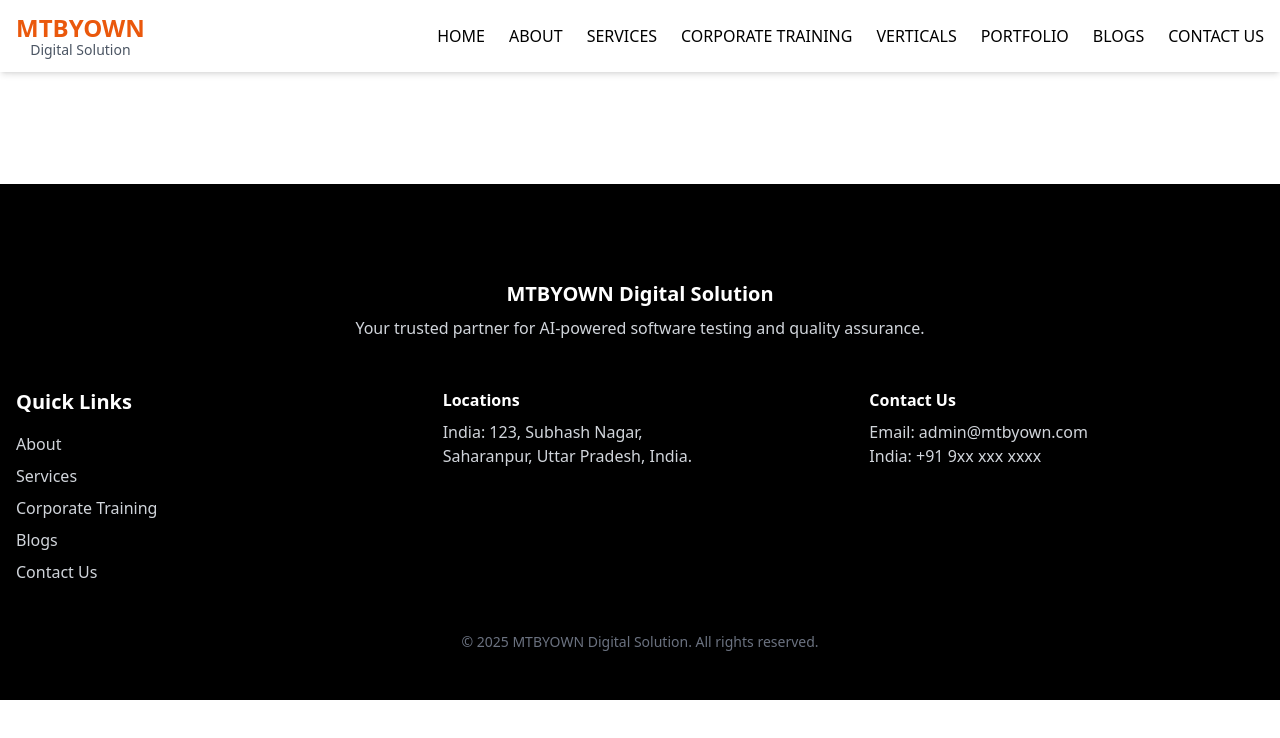
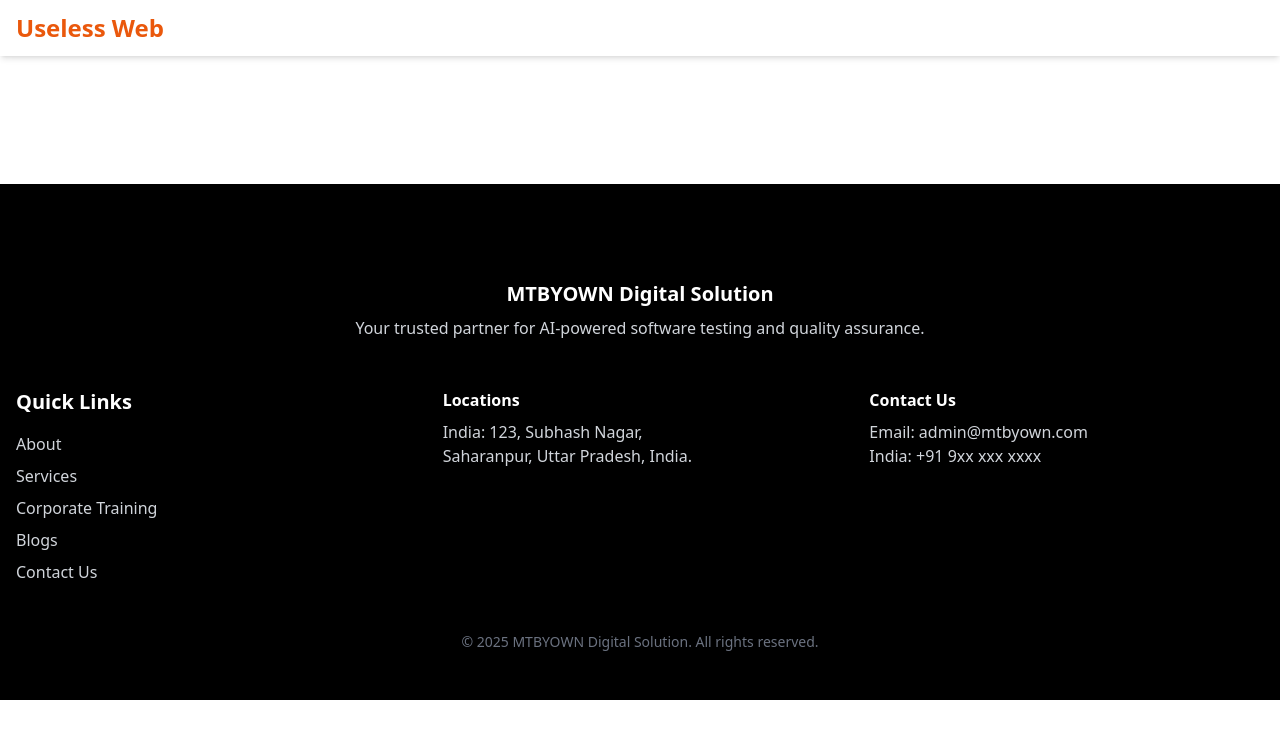
Before and after one commit to mtbyown/sipligar, a React (Vite) app: page /Useless in a window 1280 px wide. Shown: the top 738 px of the page. Built offline with nearby package versions, Linux system fonts and the light colour scheme.

Commit message:
added meta tags

```diff
--- a/index.html
+++ b/index.html
@@ -1,11 +1,36 @@
 <!DOCTYPE html>
 <html lang="en">
-  <head>
-    <meta charset="UTF-8" />
-    <link rel="icon" type="image/svg+xml" href="/vite.svg" />
-    <meta name="viewport" content="width=device-width, initial-scale=1.0" />
-    <title>Mtbyown</title>
-  </head>
+<head>
+  <meta charset="UTF-8" />
+  <meta name="viewport" content="width=device-width, initial-scale=1.0" />
+
+  <title>Useless Web</title>
+
+  <!-- Favicon -->
+  <link rel="icon" type="image/svg+xml" href="/vite.svg" />
+
+  <!-- SEO Meta Tags -->
+  <meta name="description" content="A fun and useless web experience to make you laugh and waste time intentionally. Explore random, quirky, and hilarious content!" />
+  <meta name="keywords" content="useless web, funny websites, random sites, useless sites, humor, entertainment, waste time" />
+  <meta name="author" content="MT" />
+  <meta name="robots" content="index, follow" />
+
+  <!-- Open Graph / Facebook -->
+  <meta property="og:title" content="Useless Web" />
+  <meta property="og:description" content="Click and discover the most random, funny, and totally useless websites on the internet." />
+  <meta property="og:image" content="https://sipligar.com/og-image.png" />
+  <meta property="og:url" content="https://sipligar.com/" />
+  <meta property="og:type" content="website" />
+
+  <!-- Twitter -->
+  <meta name="twitter:card" content="summary_large_image" />
+  <meta name="twitter:title" content="Useless Web" />
+  <meta name="twitter:description" content="Laugh and explore useless websites just for fun!" />
+  <meta name="twitter:image" content="https://sipligar.com/twitter-image.png" />
+  <meta name="description" content="Useless Web is a fun project where every click takes you to a random, weird, and completely pointless website. Perfect for killing time and getting a laugh!" />
+
+</head>
+
   <body>
     <div id="root"></div>
     <script type="module" src="/src/main.jsx"></script>
--- a/src/components/Navbar.jsx
+++ b/src/components/Navbar.jsx
@@ -15,42 +15,16 @@ const Navbar = () => {
         {/* Logo Section */}
         <div className="text-center leading-tight">
           <h1 className="text-2xl font-bold">
-            <span className="text-orange-600 font-extrabold">MTBYOWN</span>
+            <span className="text-orange-600 font-extrabold">Useless Web</span>
           </h1>
-          <p className="text-sm text-gray-600 -mt-1">Digital Solution</p>
+
         </div>
 
-        {/* Desktop Nav Items */}
-        <ul className="hidden md:flex space-x-6 font-medium text-sm md:text-base">
-          <li><Link to="/" className="hover:text-orange-600">HOME</Link></li>
-          <li><Link to="/about" className="hover:text-orange-600">ABOUT</Link></li>
-          <li><Link to="/services" className="hover:text-orange-600">SERVICES</Link></li>
-          <li><Link to="/corporatetraining" className="hover:text-orange-600">CORPORATE TRAINING</Link></li>
-          <li><Link to="/verticals" className="hover:text-orange-600">VERTICALS</Link></li>
-          <li><Link to="/portfolio" className="hover:text-orange-600">PORTFOLIO</Link></li>
-          <li><Link to="/blogs" className="hover:text-orange-600">BLOGS</Link></li>
-          <li><Link to="/contact" className="hover:text-orange-600">CONTACT US</Link></li>
-        </ul>
+       </div>
 
-        {/* Hamburger Icon */}
-        <div className="md:hidden text-2xl cursor-pointer" onClick={toggleMenu}>
-          {isOpen ? <FaTimes /> : <FaBars />}
-        </div>
-      </div>
 
-      {/* Mobile Menu */}
-      {isOpen && (
-        <ul className="md:hidden bg-white px-4 pb-4 space-y-3 font-medium text-sm shadow-md">
-          <li><Link to="/" className="block hover:text-orange-600" onClick={toggleMenu}>HOME</Link></li>
-          <li><Link to="/about" className="block hover:text-orange-600" onClick={toggleMenu}>ABOUT</Link></li>
-          <li><Link to="/services" className="block hover:text-orange-600" onClick={toggleMenu}>SERVICES</Link></li>
-          <li><Link to="/corporatetraining" className="block hover:text-orange-600" onClick={toggleMenu}>CORPORATE TRAINING</Link></li>
-          <li><Link to="/verticals" className="block hover:text-orange-600" onClick={toggleMenu}>VERTICALS</Link></li>
-          <li><Link to="/portfolio" className="block hover:text-orange-600" onClick={toggleMenu}>PORTFOLIO</Link></li>
-          <li><Link to="/blogs" className="block hover:text-orange-600" onClick={toggleMenu}>BLOGS</Link></li>
-          <li><Link to="/contact" className="block hover:text-orange-600" onClick={toggleMenu}>CONTACT US</Link></li>
-        </ul>
-      )}
+
+
     </nav>
   );
 };
```
